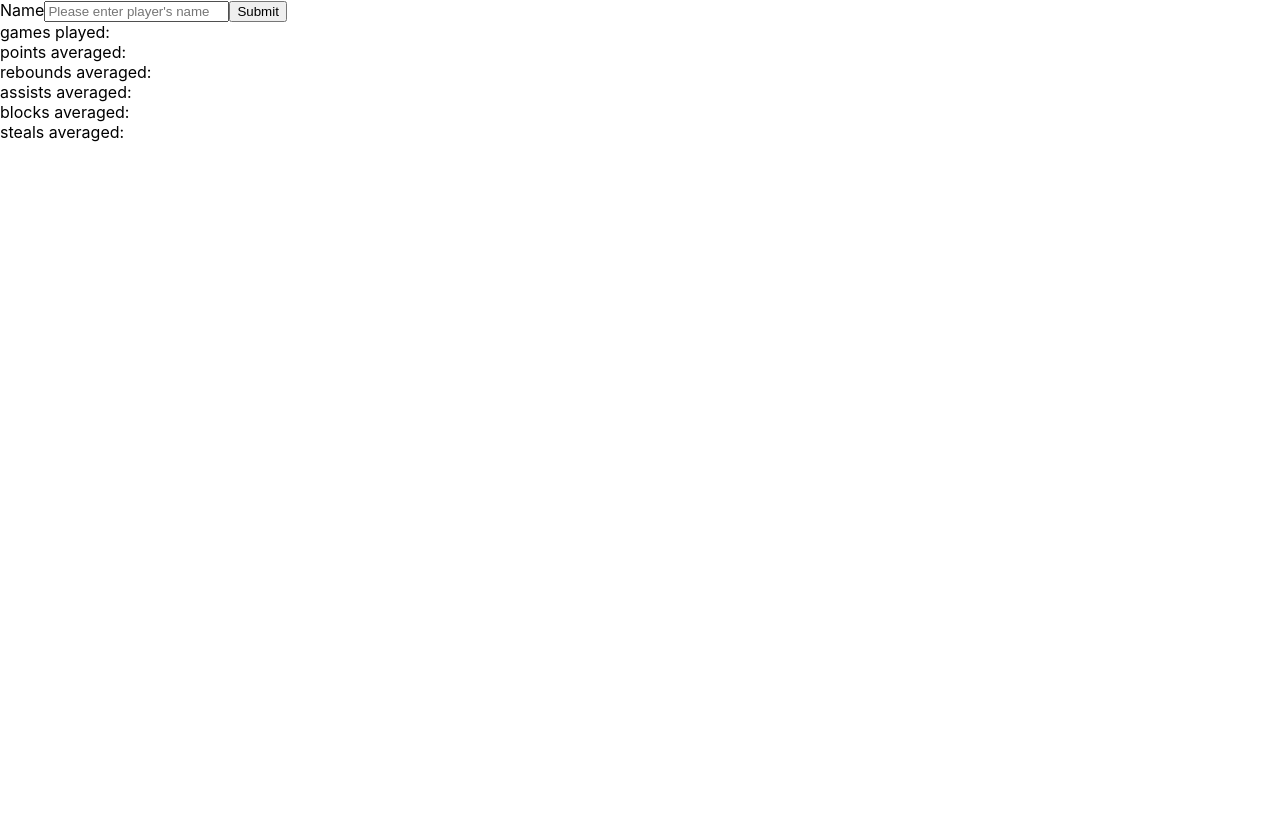
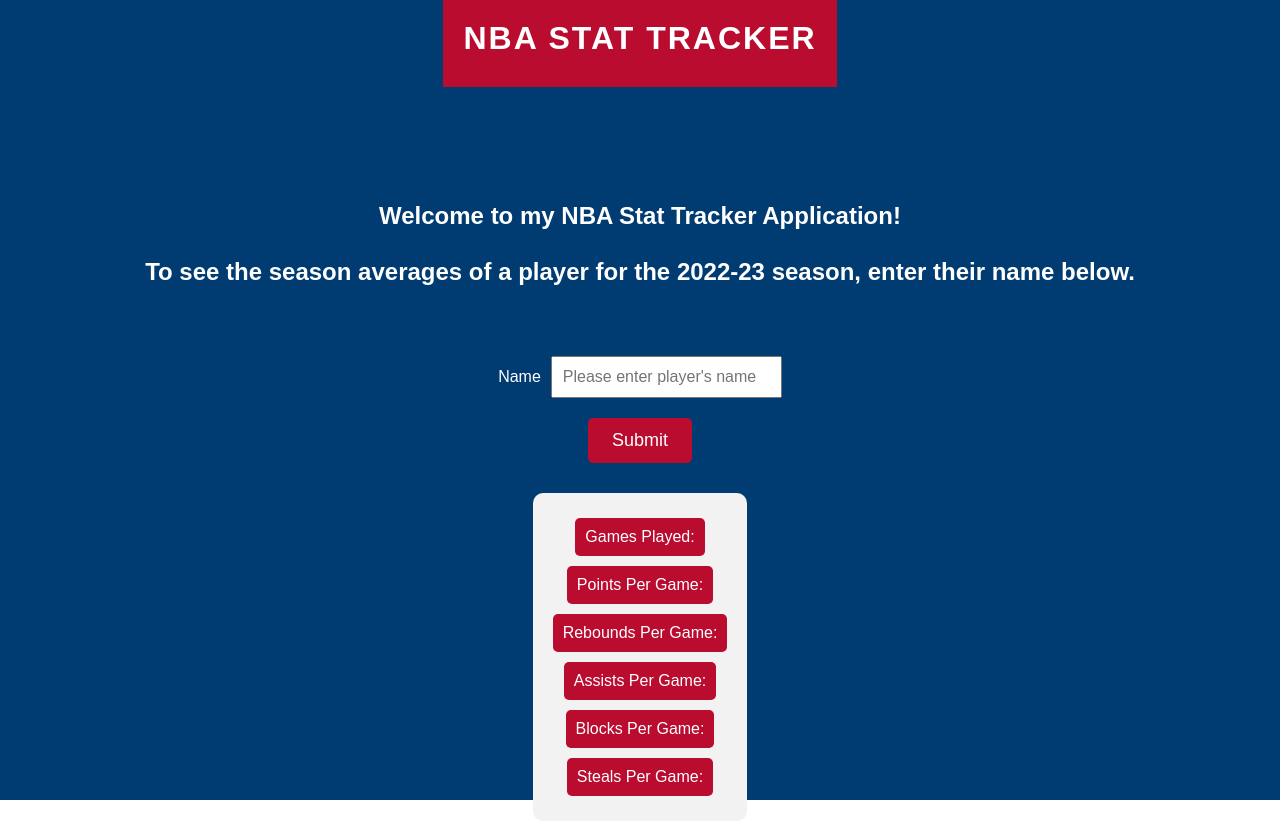
Before and after one commit to gspencer447/nba-stat-retriever-, a React (Create React App) app in the folder nba-stats/: page / in a window 1280 px wide. Before the commit the page ends 800 px from the top, so only its background shows below. Built offline with nearby package versions, Linux system fonts and the light colour scheme.

Commit message:
added a lot of basic styling to the app and its components

```diff
--- a/nba-stats/src/App.css
+++ b/nba-stats/src/App.css
@@ -36,3 +36,110 @@
     transform: rotate(360deg);
   }
 }
+
+/* App.css */
+.App {
+  display: flex;
+  flex-direction: column;
+  align-items: center;
+  justify-content: center;
+  height: 100vh;
+  background-color: #003b71; /* Set the background color to NBA blue */
+  font-family: "Arial", sans-serif; /* Choose a suitable font */
+  color: white;
+  text-align: center;
+  background-color: #003b71;
+  font-family: "Arial", sans-serif;
+  color: white;
+  text-align: center;
+  display: flex;
+  flex-direction: column; /* Set the header to be at the top of the page */
+  align-items: center; /* Center the header horizontally */
+  justify-content: flex-start; /* Align the header at the top */
+  min-height: 100vh; /* Ensure the header takes the full height of the viewport */
+}
+
+
+form {
+  display: flex;
+  flex-direction: column;
+  align-items: center;
+  justify-content: center;
+  margin-top: 30px; /* Adjust margin-top to center the form */
+}
+
+input[type="text"] {
+  margin-bottom: 20px;
+  margin-left: 10px;
+  padding: 10px;
+  font-size: 16px;
+}
+
+input[type="submit"] {
+  padding: 12px 24px;
+  font-size: 18px;
+  background-color: #ba0c2f; /* Set the submit button background color to NBA red */
+  color: white; /* Set the submit button text color to white */
+  border: none;
+  cursor: pointer;
+  border-radius: 5px;
+}
+
+input[type="submit"]:hover {
+  background-color: #aa0928; /* Darken the submit button color on hover */
+}
+
+.PlayerStats {
+  margin-top: 30px;
+  font-size: 20px;
+}
+
+/* Add styles for the scoreboard container */
+.Scoreboard {
+  display: flex;
+  flex-direction: column;
+  align-items: center;
+  justify-content: center;
+  padding: 20px;
+  background-color: #f2f2f2; /* Set the scoreboard background color to white */
+  color: #003b71; /* Set the text color to NBA blue */
+  border-radius: 10px;
+  margin-top: 30px;
+}
+
+/* Style each stat within the scoreboard container */
+.Score {
+  padding: 10px;
+  margin: 5px 0;
+  border-radius: 5px;
+  background-color: #ba0c2f; /* Set the stat box background color to NBA red */
+  color: white; /* Set the stat box text color to white */
+}
+
+.Header {
+  padding: 20px;
+  background-color: #ba0c2f;
+  font-size: 32px;
+  font-weight: bold;
+  text-transform: uppercase; /* Uppercase the text */
+  letter-spacing: 2px;
+  margin-bottom: 75px; /* Increase letter spacing for a bold look */
+}
+
+.Header::before {
+  font-size: 64px;
+  display: block;
+  color: #f2f2f2; /* Set the color to white */
+}
+
+/* Increase spacing between the "N" and the text */
+.Header::after {
+  content: "";
+  display: block;
+  height: 10px;
+}
+
+.App h2 {
+  font-size: 24px;
+  padding: 20px 0; /* Add 20px of padding top and bottom */
+}
--- a/nba-stats/src/App.jsx
+++ b/nba-stats/src/App.jsx
@@ -1,5 +1,7 @@
 import React, { Component } from "react";
 import axios from "axios";
+import "./App.css";
+
 
 class App extends Component {
   constructor(props) {
@@ -62,6 +64,11 @@ class App extends Component {
   render() {
     return (
       <div className="App">
+        <div className="Header">NBA Stat Tracker</div>
+        <h2>
+          Welcome to my NBA Stat Tracker Application! <br />
+          <br /> To see the season averages of a player for the 2022-23 season, enter their name below.
+        </h2>
         <form onSubmit={this.handleSubmit}>
           <label>
             Name
@@ -74,17 +81,14 @@ class App extends Component {
           </label>
           <input type="submit" value="Submit" />
         </form>
-        games played: {this.state.playerStats["games_played"]}
-        <br />
-        points averaged: {this.state.playerStats["pts"]}
-        <br />
-        rebounds averaged: {this.state.playerStats["reb"]}
-        <br />
-        assists averaged: {this.state.playerStats["ast"]}
-        <br />
-        blocks averaged: {this.state.playerStats["blk"]}
-        <br />
-        steals averaged: {this.state.playerStats["stl"]}
+        <div className="Scoreboard">
+          <div className="Score">Games Played: {this.state.playerStats["games_played"]}</div>
+          <div className="Score">Points Per Game: {this.state.playerStats["pts"]}</div>
+          <div className="Score">Rebounds Per Game: {this.state.playerStats["reb"]}</div>
+          <div className="Score">Assists Per Game: {this.state.playerStats["ast"]}</div>
+          <div className="Score">Blocks Per Game: {this.state.playerStats["blk"]}</div>
+          <div className="Score">Steals Per Game: {this.state.playerStats["stl"]}</div>
+      </div>
       </div>
     );
   }
```
